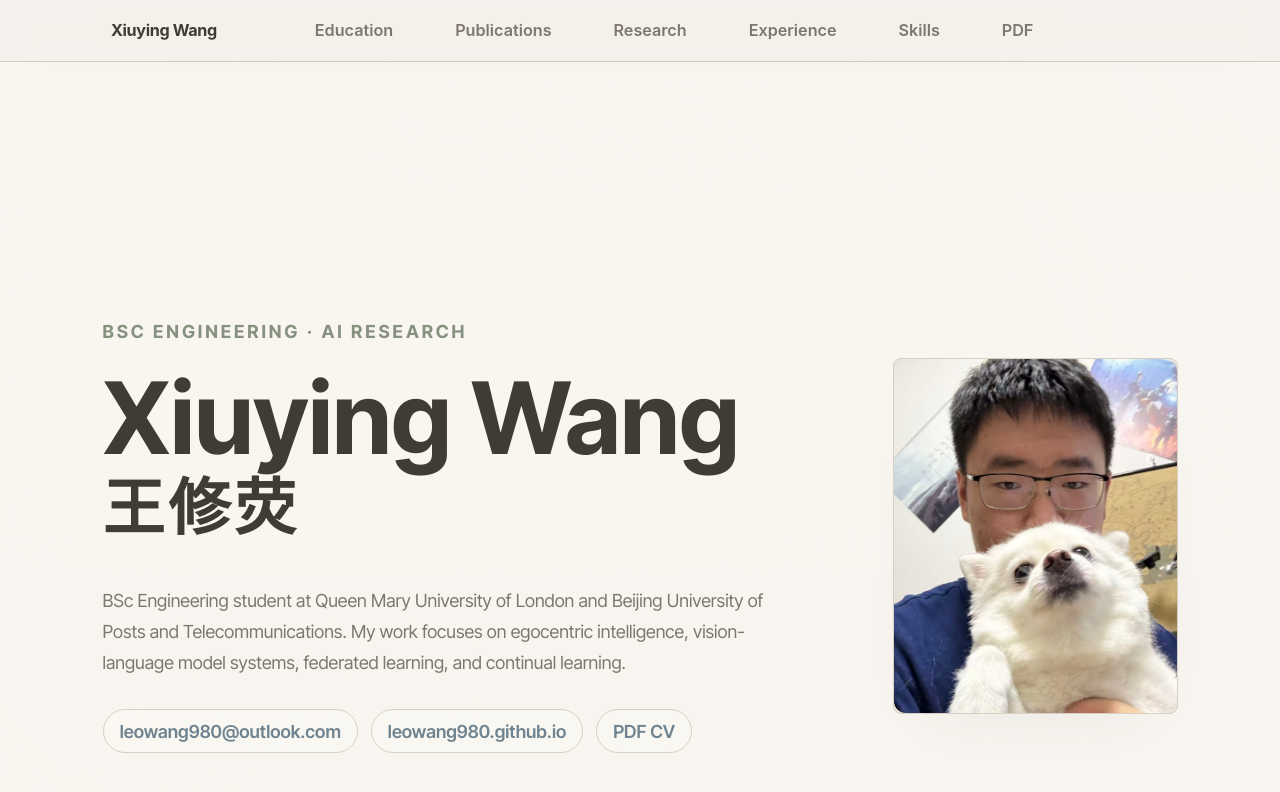
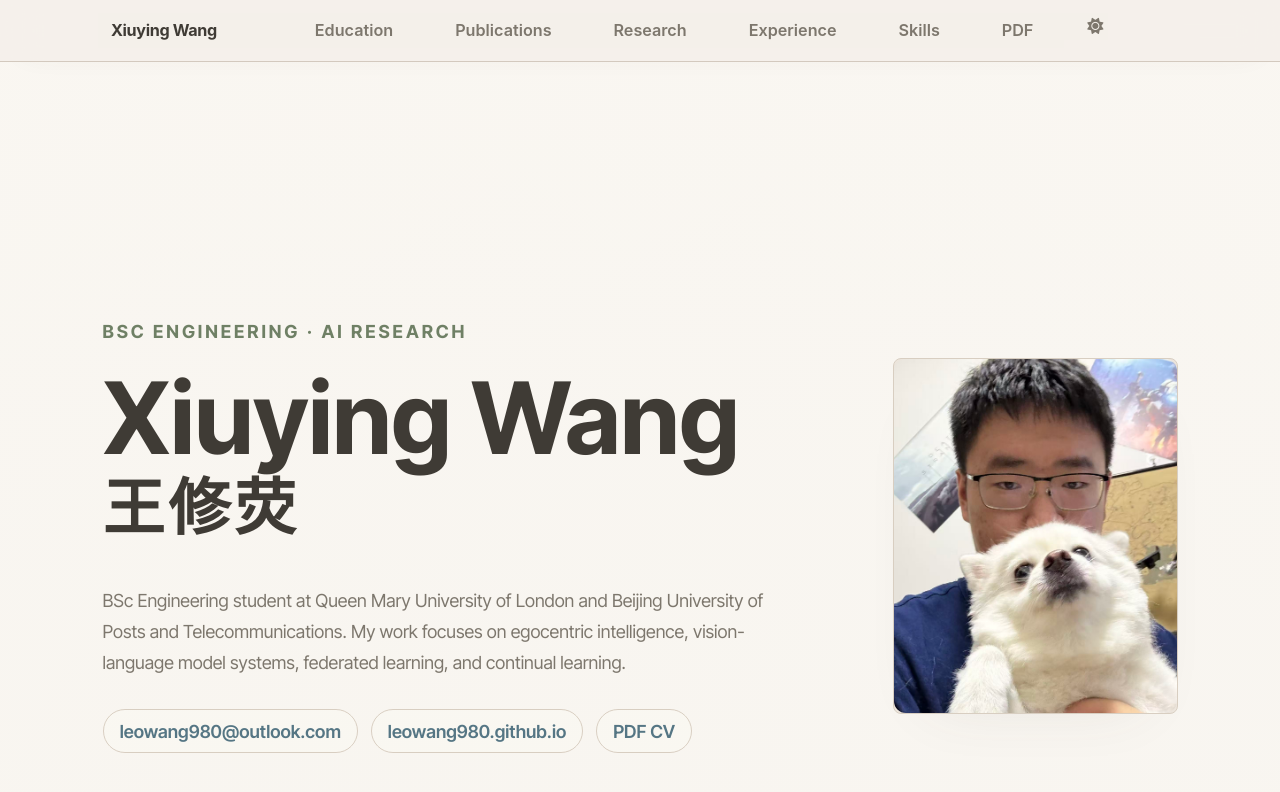
Before and after one commit to Leowang980/Leowang980.github.io, a Jekyll site: the page built from _pages/about.md, in a window 1280 px wide and 900 px high. Shown: the top 792 px of the window. Built offline with Jekyll 4.4.1, drawn with Linux system fonts in a browser that asks for light colours.

Commit message:
Update stylesheet version and enhance CSS variables for improved theme consistency and layout. Adjust background gradients and section styles for better visual appeal.

```diff
--- a/_includes/head.html
+++ b/_includes/head.html
@@ -16,6 +16,6 @@
 </script>
 
 <!-- For all browsers -->
-<link rel="stylesheet" href="{{ site.baseurl }}/assets/css/main.css?v=morandi-20260520-7">
+<link rel="stylesheet" href="{{ site.baseurl }}/assets/css/main.css?v=morandi-20260520-8">
 
 <meta http-equiv="cleartype" content="on">
--- a/_sass/custom/_glass.scss
+++ b/_sass/custom/_glass.scss
@@ -2,8 +2,7 @@
    Minimal Morandi one-page profile
    ========================================================================== */
 
-:root,
-html[data-theme="dark"] {
+:root {
   --global-bg-color: #f4f0ea;
   --global-footer-bg-color: #e7dfd4;
   --global-border-color: #d6cdc0;
@@ -24,17 +23,71 @@ html[data-theme="dark"] {
   --morandi-ink: #3f3b35;
   --morandi-muted: #7d776d;
   --morandi-line: #d8cec1;
-  --morandi-sage: #87917f;
-  --morandi-blue: #6f8490;
+  --morandi-sage: #6f8065;
+  --morandi-blue: #557684;
   --morandi-taupe: #b5a798;
-  --morandi-clay: #a98273;
-  --morandi-moss: #8f987e;
-  --morandi-rose: #b58f87;
-  --morandi-lavender: #8b879d;
-  --morandi-ochre: #b5a06f;
+  --morandi-clay: #a06955;
+  --morandi-moss: #6f8065;
+  --morandi-rose: #a46f68;
+  --morandi-lavender: #746f92;
+  --morandi-ochre: #a88b4d;
+  --morandi-teal: #5f817c;
+  --morandi-plum: #8c697a;
   --morandi-chip: #ece5dc;
   --morandi-shadow: rgba(85, 75, 62, 0.12);
   --section-accent: var(--morandi-clay);
+  --section-wash: rgba(160, 105, 85, 0.1);
+  --morandi-nav-bg: rgba(244, 240, 234, 0.88);
+  --morandi-link-bg: rgba(251, 248, 243, 0.62);
+  --morandi-hover-bg: rgba(135, 145, 127, 0.13);
+  --morandi-body-bg:
+    linear-gradient(180deg, rgba(251, 248, 243, 0.92), rgba(244, 240, 234, 0.98)),
+    radial-gradient(circle at 18% 10%, rgba(135, 145, 127, 0.15), transparent 34%),
+    radial-gradient(circle at 88% 18%, rgba(111, 132, 144, 0.13), transparent 30%);
+}
+
+html[data-theme="dark"] {
+  --global-bg-color: #24231f;
+  --global-footer-bg-color: #1f1e1a;
+  --global-border-color: #4b463d;
+  --global-dark-border-color: #6f6658;
+  --global-code-background-color: #2f2d27;
+  --global-code-text-color: #ece5dc;
+  --global-link-color: #b6c0ba;
+  --global-link-color-hover: #d7d0c5;
+  --global-link-color-visited: #a9a096;
+  --global-masthead-link-color: #e8e0d4;
+  --global-masthead-link-color-hover: #ffffff;
+  --global-text-color: #e8e0d4;
+  --global-text-color-light: #b6ac9f;
+  --global-thead-color: #37342d;
+
+  --morandi-bg: #24231f;
+  --morandi-paper: #2d2b25;
+  --morandi-ink: #eee7dc;
+  --morandi-muted: #b6ac9f;
+  --morandi-line: #4b463d;
+  --morandi-sage: #9ba88f;
+  --morandi-blue: #8da6b0;
+  --morandi-taupe: #b5a798;
+  --morandi-clay: #bd8977;
+  --morandi-moss: #9ba88f;
+  --morandi-rose: #bd8d88;
+  --morandi-lavender: #a39fbd;
+  --morandi-ochre: #c1ab72;
+  --morandi-teal: #89aaa5;
+  --morandi-plum: #b38c9f;
+  --morandi-chip: #343129;
+  --morandi-shadow: rgba(0, 0, 0, 0.28);
+  --section-accent: var(--morandi-clay);
+  --section-wash: rgba(189, 137, 119, 0.13);
+  --morandi-nav-bg: rgba(36, 35, 31, 0.9);
+  --morandi-link-bg: rgba(52, 49, 41, 0.76);
+  --morandi-hover-bg: rgba(157, 168, 143, 0.14);
+  --morandi-body-bg:
+    linear-gradient(180deg, rgba(45, 43, 37, 0.92), rgba(36, 35, 31, 0.98)),
+    radial-gradient(circle at 18% 10%, rgba(155, 168, 143, 0.13), transparent 34%),
+    radial-gradient(circle at 88% 18%, rgba(141, 166, 176, 0.14), transparent 30%);
 }
 
 html {
@@ -42,16 +95,13 @@ html {
 }
 
 body {
-  background:
-    linear-gradient(180deg, rgba(251, 248, 243, 0.92), rgba(244, 240, 234, 0.98)),
-    radial-gradient(circle at 18% 10%, rgba(135, 145, 127, 0.15), transparent 34%),
-    radial-gradient(circle at 88% 18%, rgba(111, 132, 144, 0.13), transparent 30%);
+  background: var(--morandi-body-bg);
   color: var(--morandi-ink);
   font-feature-settings: "kern";
 }
 
 .masthead {
-  background: rgba(244, 240, 234, 0.88);
+  background: var(--morandi-nav-bg);
   border-bottom: 1px solid rgba(184, 170, 153, 0.55);
   box-shadow: 0 10px 30px -24px var(--morandi-shadow);
   backdrop-filter: blur(18px);
@@ -95,12 +145,12 @@ body {
 }
 
 .masthead__menu-item a:hover {
-  background: rgba(135, 145, 127, 0.13);
+  background: var(--morandi-hover-bg);
   color: var(--morandi-ink);
 }
 
 #theme-toggle {
-  display: none;
+  display: list-item;
 }
 
 #main {
@@ -221,6 +271,7 @@ body {
   border: 1px solid var(--morandi-line);
   border-radius: 999px;
   background: rgba(251, 248, 243, 0.62);
+  background: var(--morandi-link-bg);
   color: var(--morandi-ink);
   font-weight: 600;
   text-decoration: none;
@@ -229,6 +280,7 @@ body {
 .profile-hero__links a:hover {
   border-color: var(--morandi-blue);
   background: rgba(111, 132, 144, 0.12);
+  background: var(--morandi-hover-bg);
 }
 
 .profile-hero__portrait {
@@ -250,6 +302,7 @@ body {
 }
 
 .cv-section {
+  position: relative;
   display: grid;
   grid-template-columns: minmax(220px, 310px) minmax(0, 1fr);
   gap: 2.6rem;
@@ -259,36 +312,72 @@ body {
   counter-increment: cv-section;
 }
 
+.cv-section::before {
+  content: "";
+  position: absolute;
+  inset: 1.1rem -1rem;
+  z-index: -1;
+  border-radius: 10px;
+  background: linear-gradient(90deg, var(--section-wash), transparent 62%);
+}
+
 .cv-section:nth-of-type(2) {
   --section-accent: var(--morandi-moss);
+  --section-wash: rgba(111, 128, 101, 0.13);
 }
 
 .cv-section:nth-of-type(3) {
   --section-accent: var(--morandi-blue);
+  --section-wash: rgba(85, 118, 132, 0.14);
 }
 
 .cv-section:nth-of-type(4) {
   --section-accent: var(--morandi-rose);
+  --section-wash: rgba(164, 111, 104, 0.14);
 }
 
 .cv-section:nth-of-type(5) {
   --section-accent: var(--morandi-lavender);
+  --section-wash: rgba(116, 111, 146, 0.14);
 }
 
 .cv-section:nth-of-type(6) {
   --section-accent: var(--morandi-clay);
+  --section-wash: rgba(160, 105, 85, 0.14);
 }
 
 .cv-section:nth-of-type(7) {
   --section-accent: var(--morandi-ochre);
+  --section-wash: rgba(168, 139, 77, 0.15);
 }
 
 .cv-section:nth-of-type(8) {
-  --section-accent: var(--morandi-moss);
+  --section-accent: var(--morandi-teal);
+  --section-wash: rgba(95, 129, 124, 0.14);
 }
 
 .cv-section:nth-of-type(9) {
-  --section-accent: var(--morandi-blue);
+  --section-accent: var(--morandi-plum);
+  --section-wash: rgba(140, 105, 122, 0.14);
+}
+
+.cv-section:nth-of-type(odd)::before {
+  background: linear-gradient(270deg, var(--section-wash), transparent 62%);
+}
+
+.cv-section:nth-of-type(odd) .cv-section__title {
+  grid-column: 2;
+  text-align: right;
+}
+
+.cv-section:nth-of-type(odd) .cv-section__title::after {
+  margin-left: auto;
+  background: linear-gradient(270deg, var(--section-accent), rgba(169, 130, 115, 0));
+}
+
+.cv-section:nth-of-type(odd) .cv-section__body {
+  grid-column: 1;
+  grid-row: 1;
 }
 
 .cv-section__title {
@@ -476,18 +565,22 @@ body {
 }
 
 .language-row {
-  display: flex;
-  flex-wrap: wrap;
-  gap: 0.8rem;
+  display: grid;
+  width: min(100%, 420px);
+  gap: 0.25rem;
 }
 
 .language-row span {
-  padding: 0.36rem 0.72rem;
-  border: 1px solid var(--morandi-line);
-  border-radius: 999px;
-  background: var(--morandi-chip);
+  display: flex;
+  justify-content: space-between;
+  gap: 1.25rem;
+  padding: 0.18rem 0;
+  border: 0;
+  border-bottom: 1px solid var(--morandi-line);
+  border-radius: 0;
+  background: transparent;
   color: var(--morandi-muted);
-  line-height: 1.35;
+  line-height: 1.25;
   font-size: 0.92rem;
 }
 
@@ -532,6 +625,23 @@ body {
     gap: 1rem;
   }
 
+  .cv-section:nth-of-type(odd) .cv-section__title,
+  .cv-section:nth-of-type(odd) .cv-section__body {
+    grid-column: auto;
+    grid-row: auto;
+    text-align: left;
+  }
+
+  .cv-section:nth-of-type(odd) .cv-section__title::after {
+    margin-left: 0;
+    background: linear-gradient(90deg, var(--section-accent), rgba(169, 130, 115, 0));
+  }
+
+  .cv-section::before,
+  .cv-section:nth-of-type(odd)::before {
+    background: linear-gradient(90deg, var(--section-wash), transparent 78%);
+  }
+
   .tag-grid {
     grid-template-columns: 1fr;
   }
```
